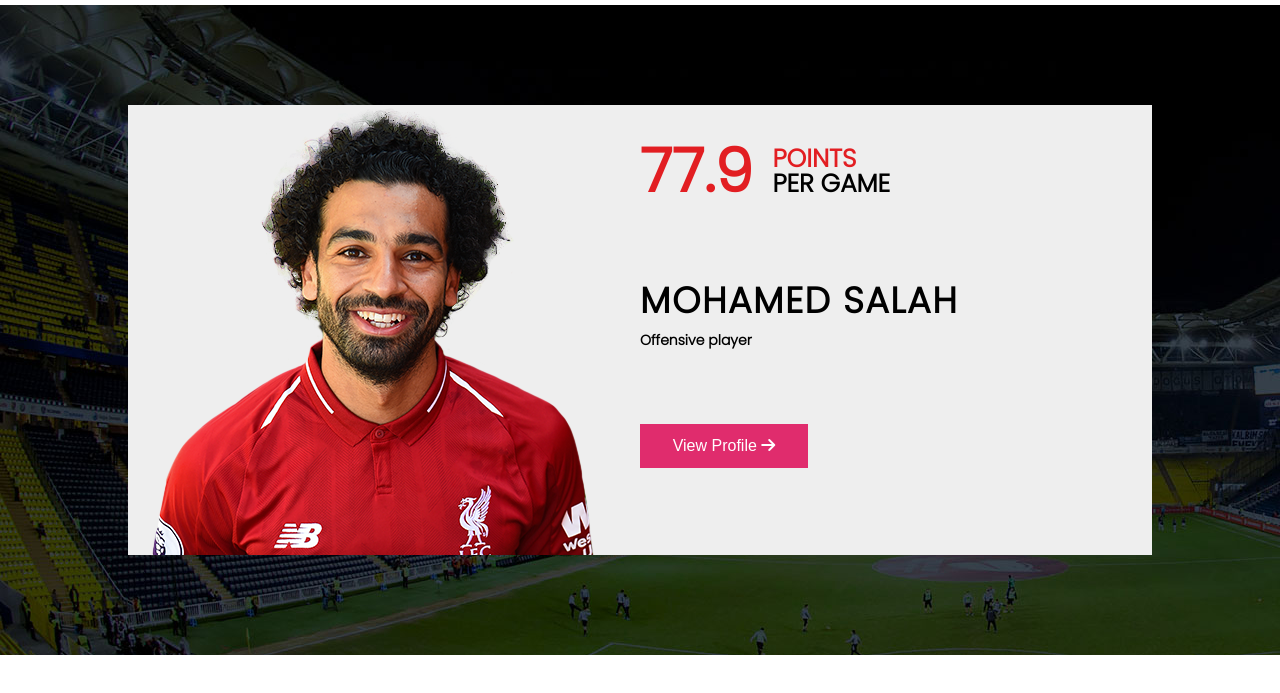
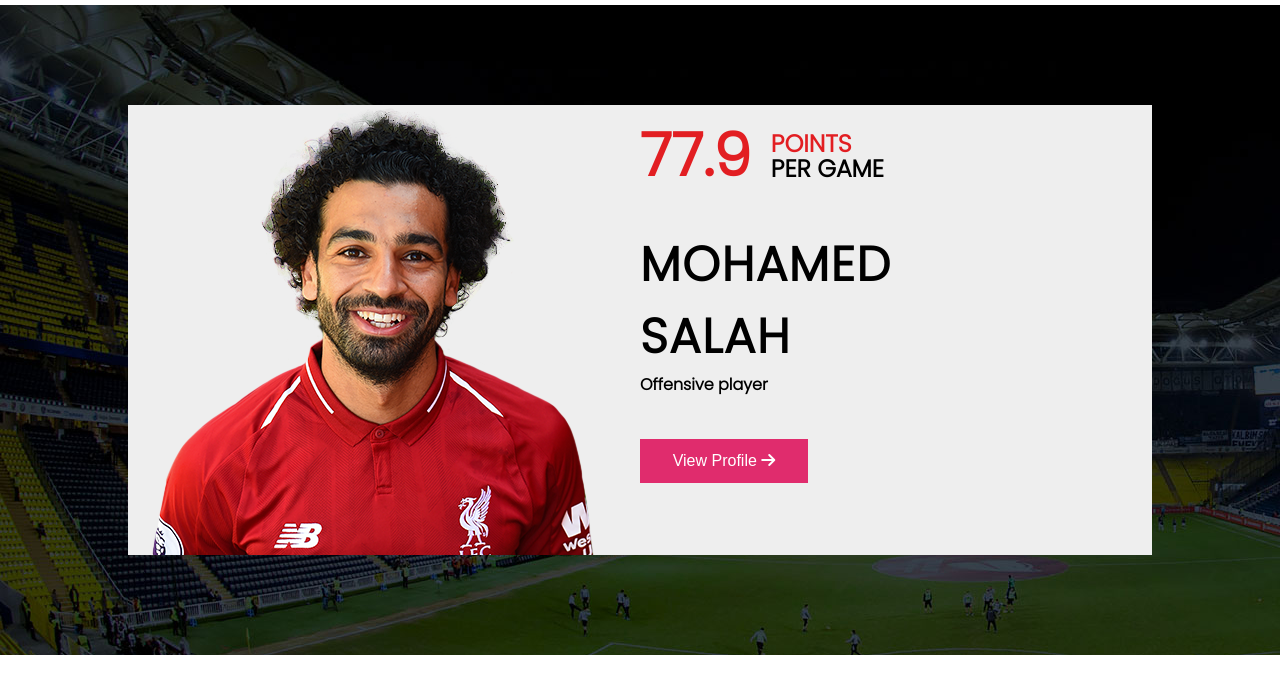
Before and after one commit to rony1980/football, a plain HTML site: page index.html in a window 1280 px wide. Shown: the part 2700-3393 px from the top of the page. Drawn offline with Linux system fonts and the light colour scheme.

Commit message:
css updated

```diff
--- a/styles/style.css
+++ b/styles/style.css
@@ -145,7 +145,7 @@ main {
 }
 .points {
     font-weight: 700;
-    font-size: 60px;
+    font-size: 3.7em;
     line-height: 60px;
     color: #e21e22;
 }
@@ -157,19 +157,19 @@ main {
     margin-left: 20px;
     margin-top: 5px;
     color: black;
-    font-size: 25px;
+    font-size: 1.5em;
     line-height: 25px;
     font-weight: 700;
 }
 .profile-name h1{
-    font-size: 36px;
+    font-size: 3em;
     letter-spacing: 1.6px;
     text-transform: uppercase;
     font-weight: 700;
     margin: 0;
 }
 .profile-name p {
-    font-size: 14px;
+    font-size: 1em;
     line-height: 24px;
     margin: 0;
     font-weight: 700;
```
